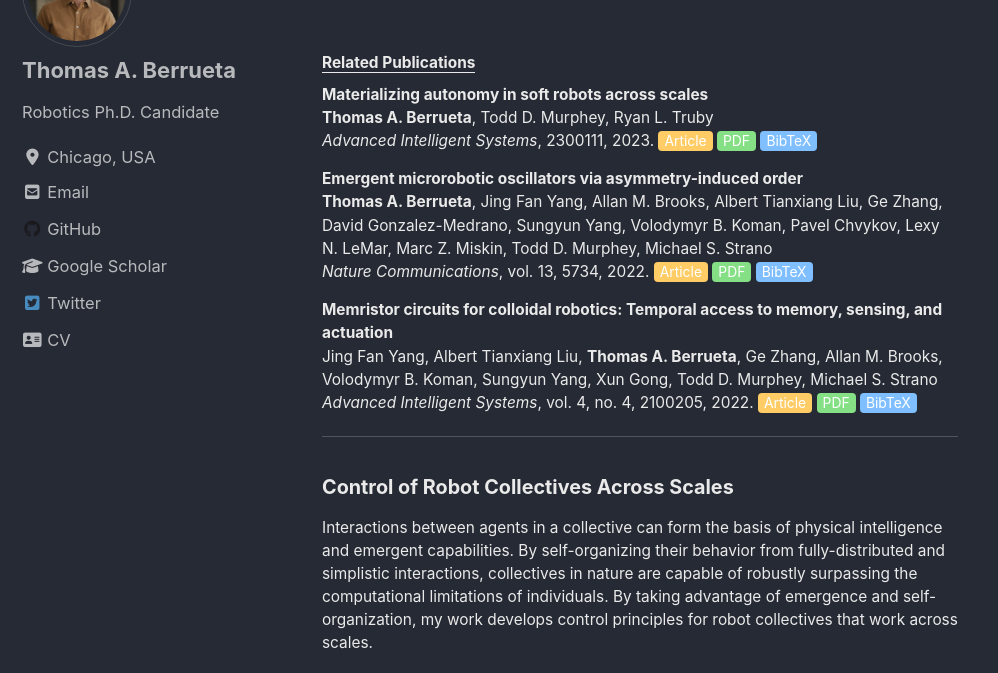
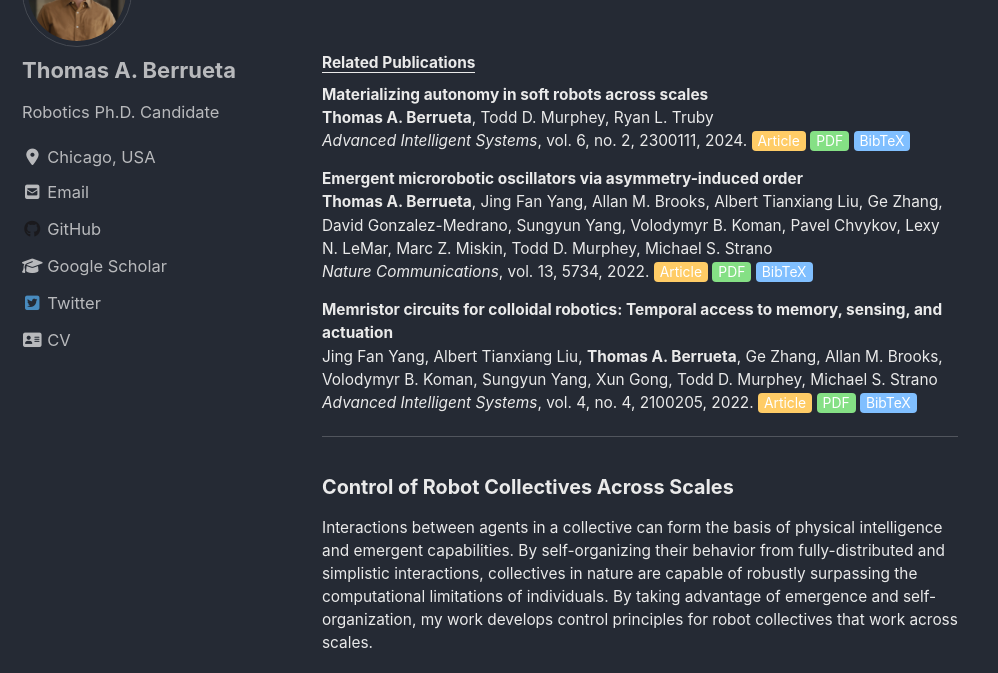
Before and after one commit to tberrueta/tberrueta.github.io, a Jekyll site: the page built from projects.html, in a window 1280 px wide and 900 px high, scrolled down 1618 px, cut to the strip 129-802 px from the top of the window. Shown: the whole strip, without its empty margins (0-998 px from the left). Built offline with Jekyll 4.4.1, drawn with Linux system fonts in a browser that asks for light colours; cached includes are drawn as plain includes; nearby versions of some CDN libraries.

Commit message:
update AIS paper details

```diff
--- a/projects.html
+++ b/projects.html
@@ -80,10 +80,10 @@ author_profile: true
 
   <p style="font-size:70%"><b>Materializing autonomy in soft robots across scales</b>
     <br><b>Thomas A. Berrueta</b>, Todd D. Murphey, Ryan L. Truby
-    <br><i>Advanced Intelligent Systems</i>, 2300111, 2023.
+    <br><i>Advanced Intelligent Systems</i>, vol. 6, no. 2, 2300111, 2024.
     <a href="https://onlinelibrary.wiley.com/doi/full/10.1002/aisy.202300111" style="font-size:90%"><button class="button button2">Article</button></a>
-    <a href="/assets/pdfs/BerruetaAIS2023.pdf" style="font-size:90%"><button class="button button3">PDF</button></a>
-  <a href="/assets/bibs/BerruetaAIS2023.bib" style="font-size:90%"><button class="button button1">BibTeX</button></a></p>
+    <a href="/assets/pdfs/BerruetaAIS2024.pdf" style="font-size:90%"><button class="button button3">PDF</button></a>
+  <a href="/assets/bibs/BerruetaAIS2024.bib" style="font-size:90%"><button class="button button1">BibTeX</button></a></p>
 
   <p style="font-size:70%"><b>Emergent microrobotic oscillators via asymmetry-induced order</b>
     <br><b>Thomas A. Berrueta</b>, Jing Fan Yang, Allan M. Brooks, Albert Tianxiang Liu, Ge Zhang, David Gonzalez-Medrano, Sungyun Yang, Volodymyr B. Koman, Pavel Chvykov, Lexy N. LeMar, Marc Z. Miskin, Todd D. Murphey, Michael S. Strano
--- a/publications.html
+++ b/publications.html
@@ -46,10 +46,10 @@ author_profile: true
   <h3 style="font-size:90%"><u>Journal Papers</u></h3>
   <p style="font-size:70%"><b>Materializing autonomy in soft robots across scales</b>
     <br><b>Thomas A. Berrueta</b>, Todd D. Murphey, Ryan L. Truby
-    <br><i>Advanced Intelligent Systems</i>, 2300111, 2023.
+    <br><i>Advanced Intelligent Systems</i>, vol. 6, no. 2, 2300111, 2024.
     <a href="https://onlinelibrary.wiley.com/doi/full/10.1002/aisy.202300111" style="font-size:90%"><button class="button button2">Article</button></a>
-    <a href="/assets/pdfs/BerruetaAIS2023.pdf" style="font-size:90%"><button class="button button3">PDF</button></a>
-  <a href="/assets/bibs/BerruetaAIS2023.bib" style="font-size:90%"><button class="button button1">BibTeX</button></a></p>
+    <a href="/assets/pdfs/BerruetaAIS2024.pdf" style="font-size:90%"><button class="button button3">PDF</button></a>
+  <a href="/assets/bibs/BerruetaAIS2024.bib" style="font-size:90%"><button class="button button1">BibTeX</button></a></p>
 
   <p style="font-size:70%"><b>Emergent microrobotic oscillators via asymmetry-induced order</b>
     <br><b>Thomas A. Berrueta</b>, Jing Fan Yang, Allan M. Brooks, Albert Tianxiang Liu, Ge Zhang, David Gonzalez-Medrano, Sungyun Yang, Volodymyr B. Koman, Pavel Chvykov, Lexy N. LeMar, Marc Z. Miskin, Todd D. Murphey, Michael S. Strano
```
Also changed, not shown: assets/bibs/BerruetaAIS2023.bib (deleted, +0 -11 lines), assets/bibs/BerruetaAIS2024.bib (added, +14 -0 lines), 3 other files.
